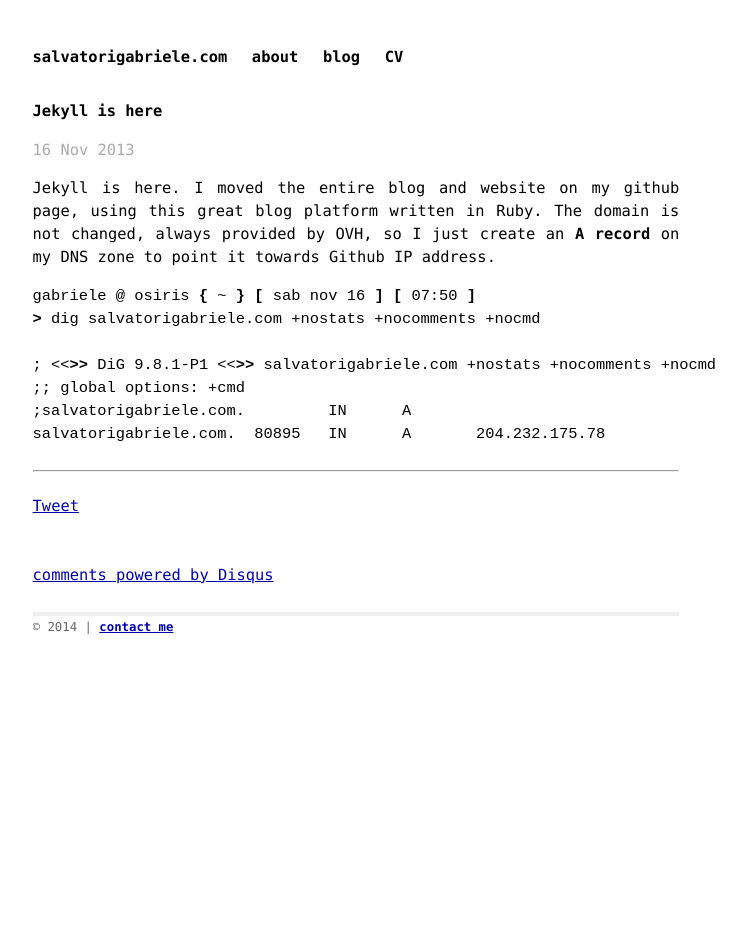
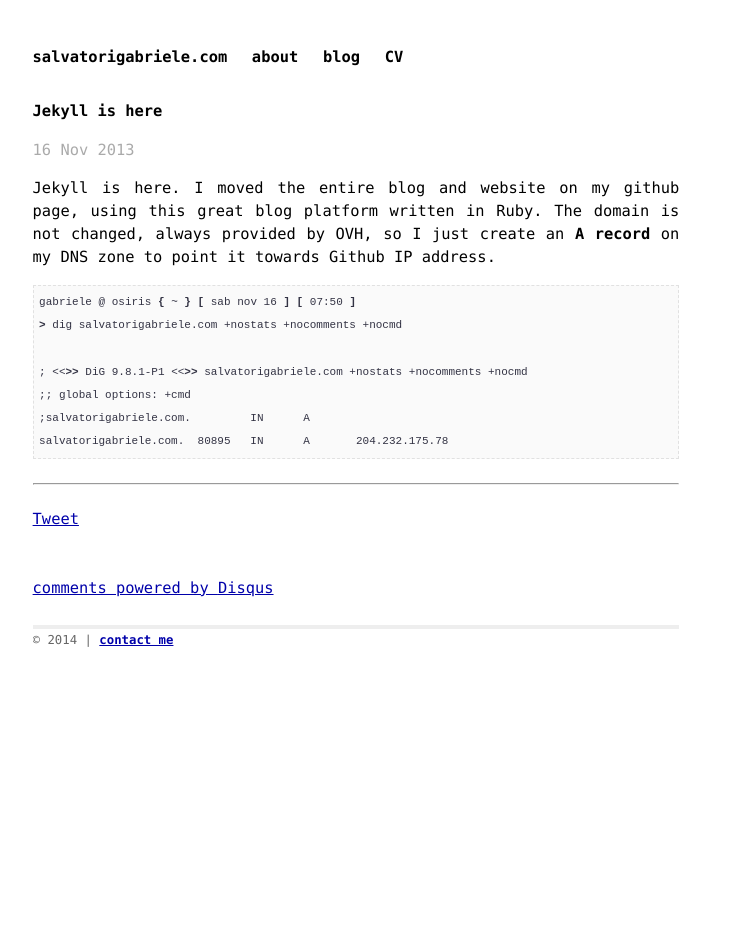
Before and after one commit to gsalvatori/salvatorigabriele.com, a Jekyll site: the page built from _posts/2013-11-16-jekyll-is-here.markdown, in a window 1280 px wide. Shown: the whole page, without its empty margins (284-1030 px from the left). Built offline with Jekyll 4.4.1, drawn with Linux system fonts in a browser that asks for light colours; Markdown is read by kramdown in place of the engine named in the settings; comment, search, counter and statistics services are not loaded.

Commit message:
Update main.css

```diff
--- a/css/main.css
+++ b/css/main.css
@@ -197,7 +197,7 @@ ul.posts {
   }
 
 
-#pre {
+pre {
         border:1px dashed #E1E1E1;
         color:#333344;
         background:#FAFAFA;
```
